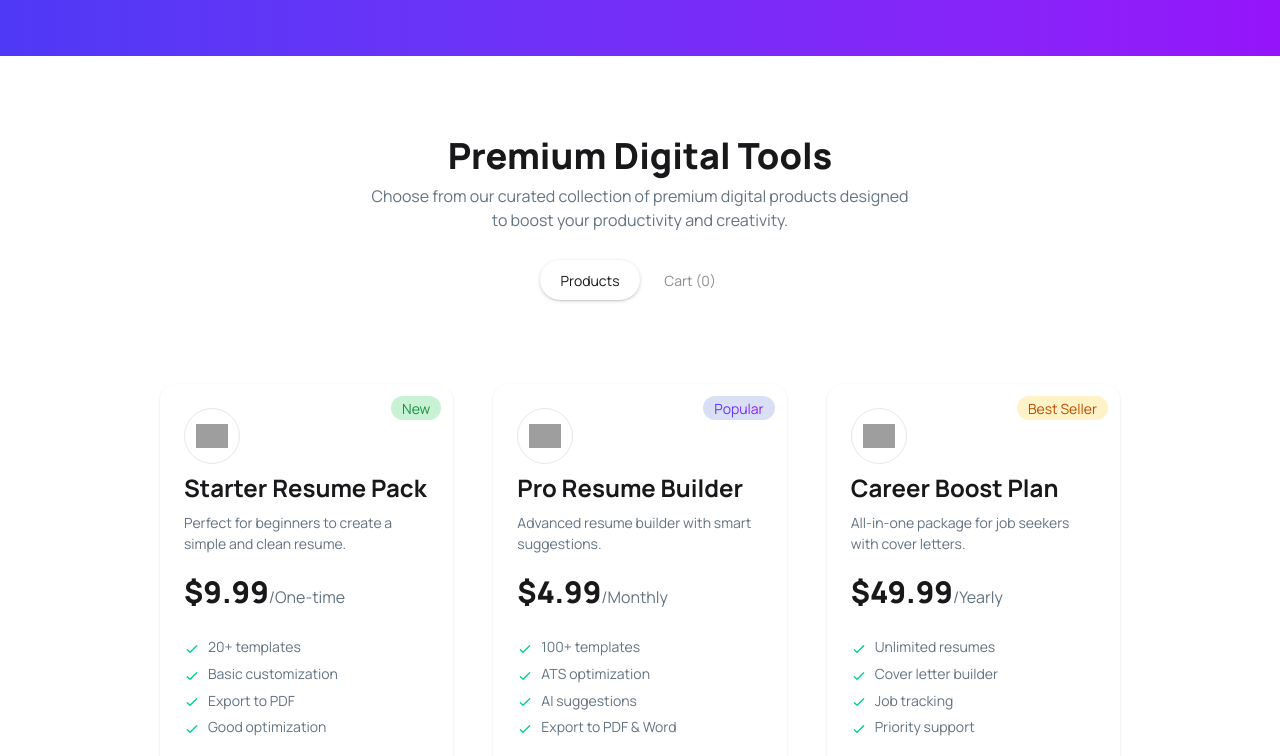
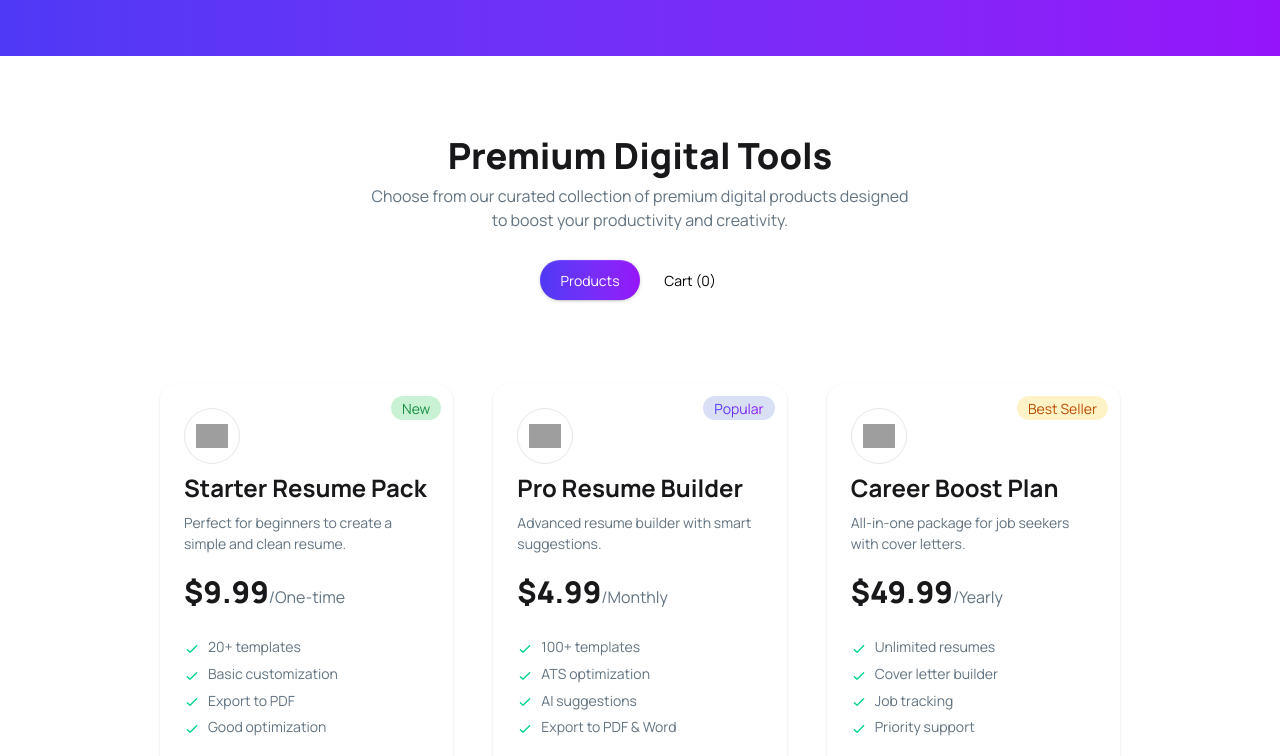
Before and after one commit to ashiqurrhmn/DigiTools, a React (Vite) app: page / in a window 1280 px wide. Shown: the part 924-1680 px from the top of the page. Built offline with nearby package versions, Linux system fonts and the light colour scheme; grey boxes are pictures that could not be loaded.

Commit message:
toggle btn color and final touch

```diff
--- a/src/components/Navbar.jsx
+++ b/src/components/Navbar.jsx
@@ -2,7 +2,7 @@ import React from "react";
 
 const Navbar = ({ carts }) => {
   return (
-    <div className=" bg-base-100 shadow-sm ">
+    <div className=" bg-base-100 shadow-sm sticky top-0 z-50">
       <div className="navbar w-9/12 mx-auto justify-between">
         <a className="text-2xl font-bold bg-linear-to-r from-[#4F39F6] to-[#9514FA] bg-clip-text text-transparent">
           DigiTools
--- a/src/components/ToolCard.jsx
+++ b/src/components/ToolCard.jsx
@@ -1,10 +1,9 @@
-import React, { useState } from "react";
+
 import { toast } from "react-toastify";
 
 const ToolCard = ({ tool, carts, setCarts }) => {
   const isFound = carts.find((item) => item.id === tool.id);
   const handleBuyNow = () => {
-    // setIsBuyNow(true);
 
     if (isFound) {
       toast.error("Item is already in the cart!!");
--- a/src/components/ToolsHeadingTabs.jsx
+++ b/src/components/ToolsHeadingTabs.jsx
@@ -1,6 +1,6 @@
 import React from "react";
 
-const ToolsHeadingTabs = ({ setActiveTab, carts }) => {
+const ToolsHeadingTabs = ({ activeTab, setActiveTab, carts }) => {
 
   return (
     <div className="w-7/12 md:w-9/12 mx-auto my-20">
@@ -18,7 +18,7 @@ const ToolsHeadingTabs = ({ setActiveTab, carts }) => {
           onClick={() => setActiveTab("Products")}
           type="radio"
           name="my_tabs_1"
-          className="tab rounded-full w-25"
+          className={`${activeTab === "Products" ? "bg-linear-to-r from-[#4F39F6] to-[#9514FA] text-white" : " text-black"} tab rounded-full w-25`}
           aria-label="Products"
           defaultChecked
         />
@@ -26,7 +26,7 @@ const ToolsHeadingTabs = ({ setActiveTab, carts }) => {
           onClick={() => setActiveTab("Carts")}
           type="radio"
           name="my_tabs_1"
-          className="tab rounded-full w-25"
+          className={`${activeTab === "Carts" ? "bg-linear-to-r from-[#4F39F6] to-[#9514FA] text-white" : " text-black"} tab rounded-full w-25`}
           aria-label={`Cart (${carts.length})`}
         />
       </div>
```
